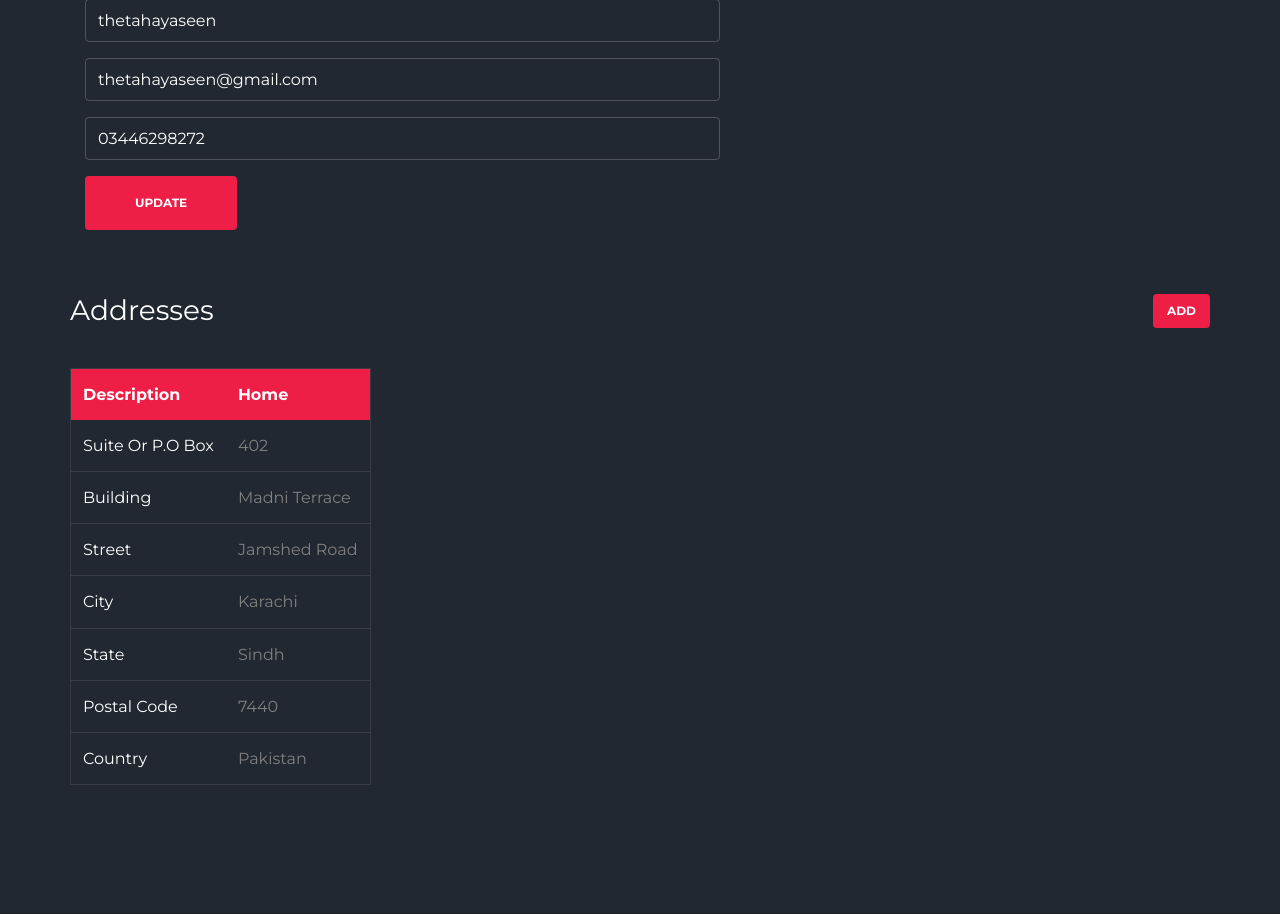
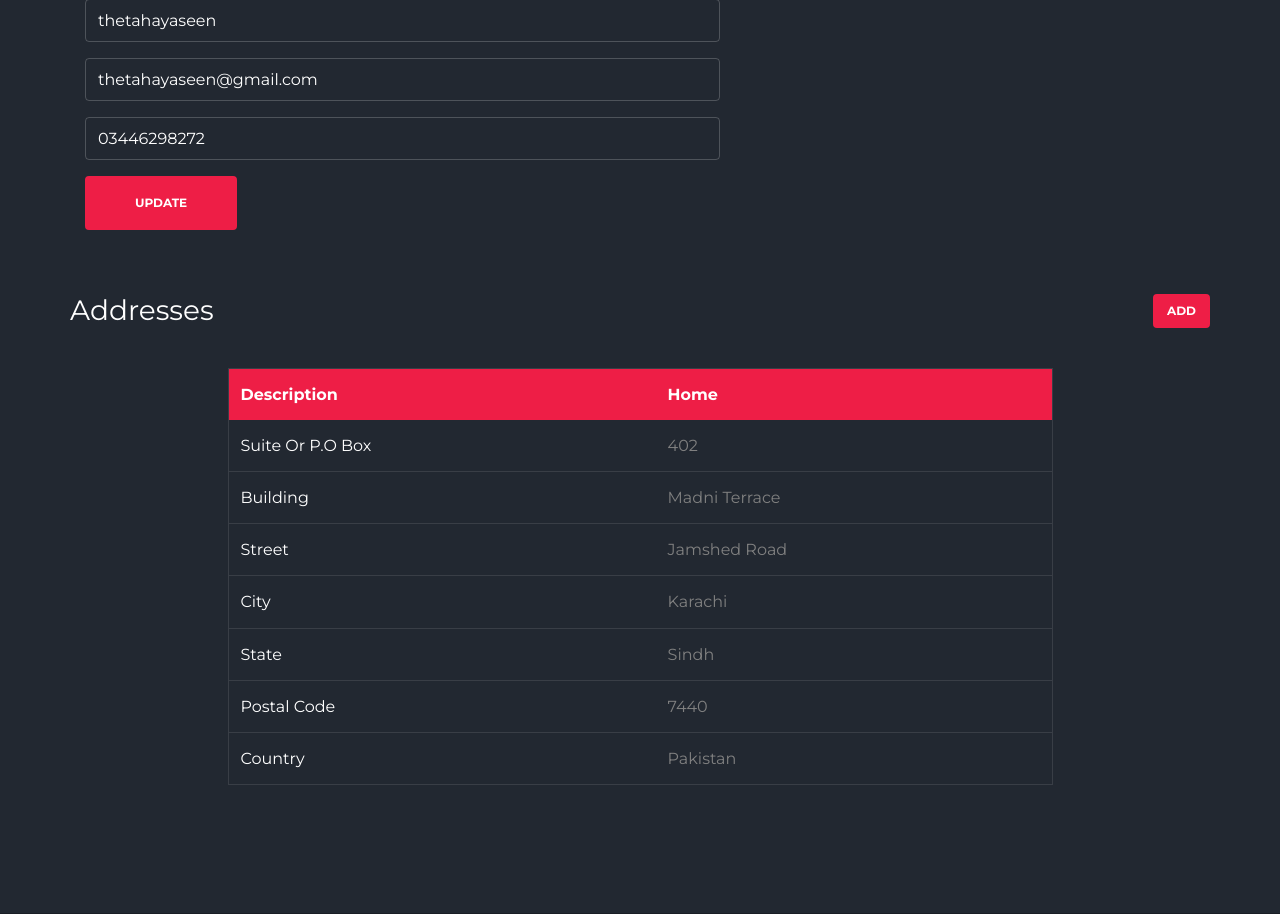
Before and after one commit to TheTahaYaseen/SoccerClub, a Django app: page /settings in a window 1280 px wide. Shown: the part 897-1811 px from the top of the page. Run offline with Django 4.2, Linux system fonts and the light colour scheme; a user stored in the database is signed in; data comes from the database, SQL or seed files in the repository; some libraries are stand-ins or nearby versions; some web fonts are replaced.

Commit message:
Displaying The Addresses

```diff
--- a/club/templates/auth/settings.html
+++ b/club/templates/auth/settings.html
@@ -30,7 +30,8 @@
         </div>
       <div class="row mt-3">
             {% for address in addresses %}
-            <div class="widget-next-match mt-3">
+            <div class="col-lg-9 mx-auto">
+              <div class="widget-next-match mt-3">
                 <table class="table custom-table">
                   <thead>
                     <tr>
@@ -70,7 +71,9 @@
                   </tbody>
                 </table>
               </div>
-              {% endfor address in addresses %}
+
+            </div>
+            {% endfor address in addresses %}
     </div>
     </div>
 </div>
```
